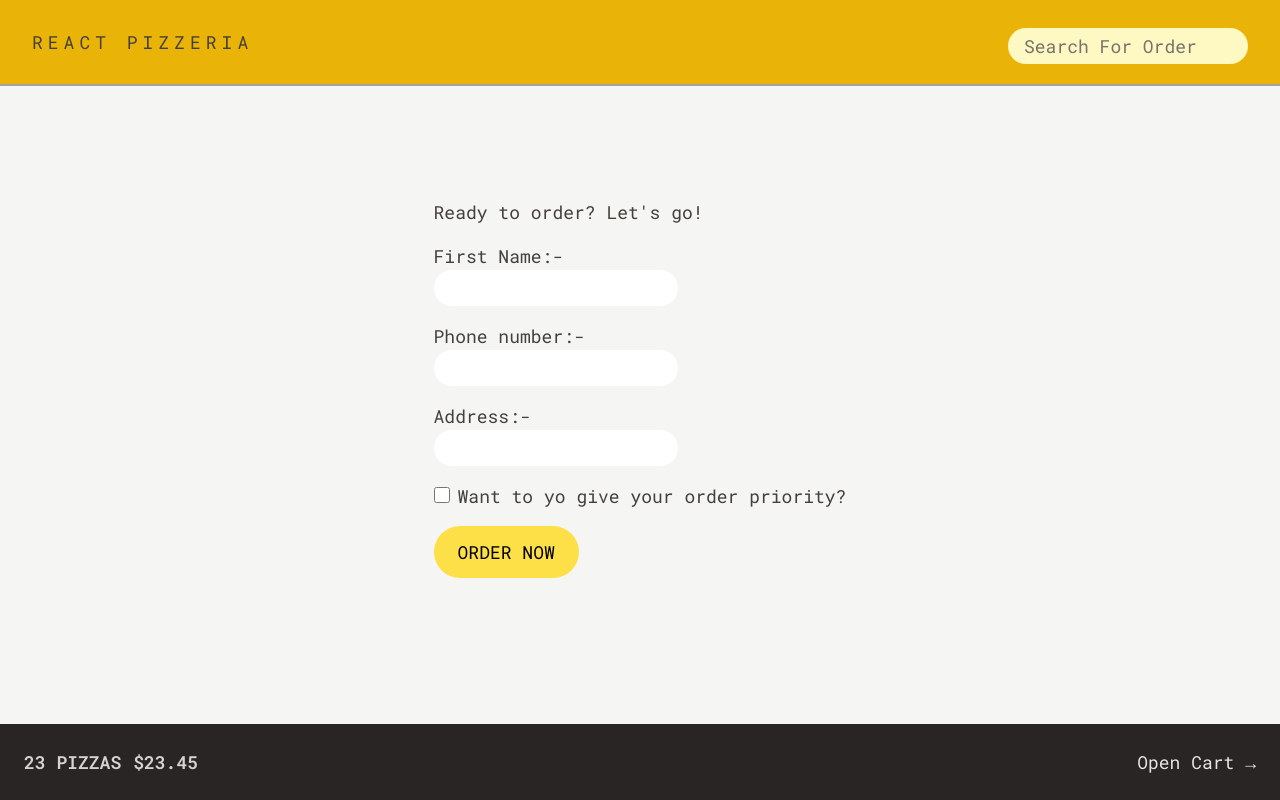
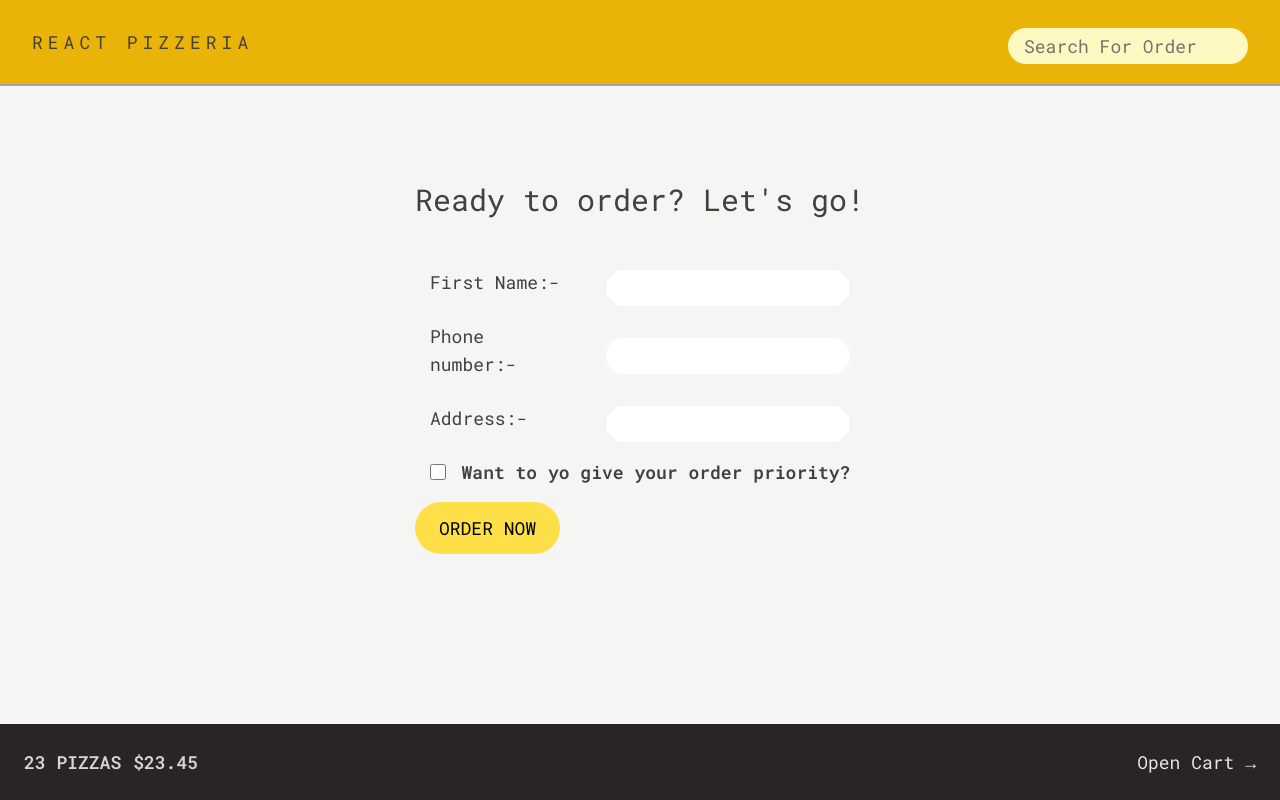
Before and after one commit to Krish-Jain1903/React-Pizzeria, a React (Vite) app: page /order/new in a window 1280 px wide. Built offline with nearby package versions, Linux system fonts and the light colour scheme.

Commit message:
Styled Order Pizza Form and Other Things

```diff
--- a/src/features/cart/Cart.jsx
+++ b/src/features/cart/Cart.jsx
@@ -1,4 +1,3 @@
-import { Link } from "react-router-dom";
 import LinkButton from "../../ui/LinkButton";
 import Button from "../../ui/Button";
 import CartItem from "./CartItem";
@@ -28,7 +27,6 @@ const fakeCart = [
 ];
 
 function Cart() {
-  // eslint-disable-next-line no-unused-vars
   const cart = fakeCart;
 
   return (
--- a/src/features/order/CreateOrder.jsx
+++ b/src/features/order/CreateOrder.jsx
@@ -49,43 +49,47 @@ function CreateOrder() {
   const formErrors = useActionData();
 
   return (
-    <div className="my-20 sm:my-24 md:my-28 md:text-lg px-6 sm:px-12">
-      <h2>Ready to order? Let's go!</h2>
+    <div className="my-20 sm:my-24 md:text-lg px-6 sm:px-12">
+      <h2 className="text-xl mb-6 sm:text-3xl">Ready to order? Let's go!</h2>
 
       {/* THIS IS INBUILT FORM COMPONENT AND METHOD ATTRIBUTE IS IMPORTANT */}
       <Form method="POST">
-        <div className="py-4">
-          <label>First Name:-</label>
+        <div className="py-4 space-y-3 sm:flex sm:items-center sm:justify-center sm:gap-8">
+          <label className="sm:basis-36">First Name:-</label>
           <div>
             <input type="text" name="customer" required className="input" />
           </div>
         </div>
 
-        <div className="pb-4">
-          <label>Phone number:-</label>
+        <div className="pb-4 space-y-3 sm:flex sm:items-center sm:justify-center sm:gap-8">
+          <label className="sm:basis-36">Phone number:-</label>
           <div>
             <input type="tel" name="phone" required className="input" />
           </div>
-          {formErrors?.phone && (
-            <p className="text-sm text-red-600">{formErrors.phone}</p>
-          )}
         </div>
+        {formErrors?.phone && (
+          <p className="text-sm text-red-600 font-semibold bg-red-100 py-1 px-2 rounded-md">
+            {formErrors.phone}
+          </p>
+        )}
 
-        <div className="pb-4">
-          <label>Address:-</label>
+        <div className="pb-4 space-y-3 sm:flex sm:items-center sm:justify-center sm:gap-8">
+          <label className="sm:basis-36">Address:-</label>
           <div>
             <input type="text" name="address" required className="input" />
           </div>
         </div>
 
-        <div className="pb-4 space-x-2">
+        <div className="pb-4 space-x-2 sm:flex sm:items-center sm:justify-center sm:gap-2">
           <input
             type="checkbox"
             name="priority"
             id="priority"
             className="size-4 accent-yellow-400"
           />
-          <label htmlFor="priority">Want to yo give your order priority?</label>
+          <label className="font-semibold" htmlFor="priority">
+            Want to yo give your order priority?
+          </label>
         </div>
 
         <div>
@@ -114,7 +118,7 @@ export async function action({ request }) {
   const errors = {};
   if (!isValidPhone(order.phone)) {
     errors.phone =
-      "Please provide your correct phone number as we might need it to contact you";
+      "Please provide your correct phone number as we might need it to contact you !";
   }
 
   if (Object.keys(errors).length > 0) return errors;
```
Also changed, not shown: index.html (+6 -2 lines).
